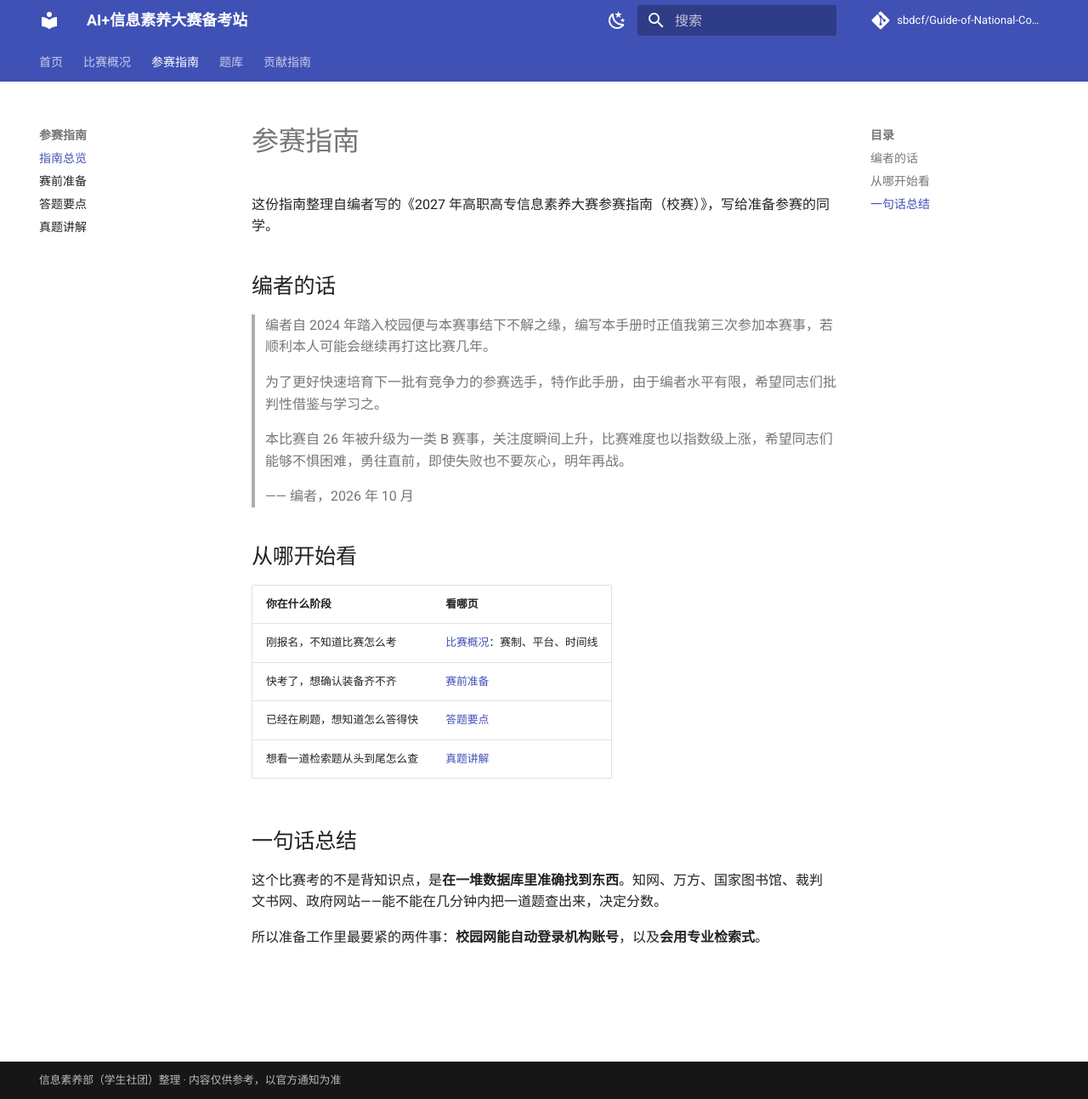
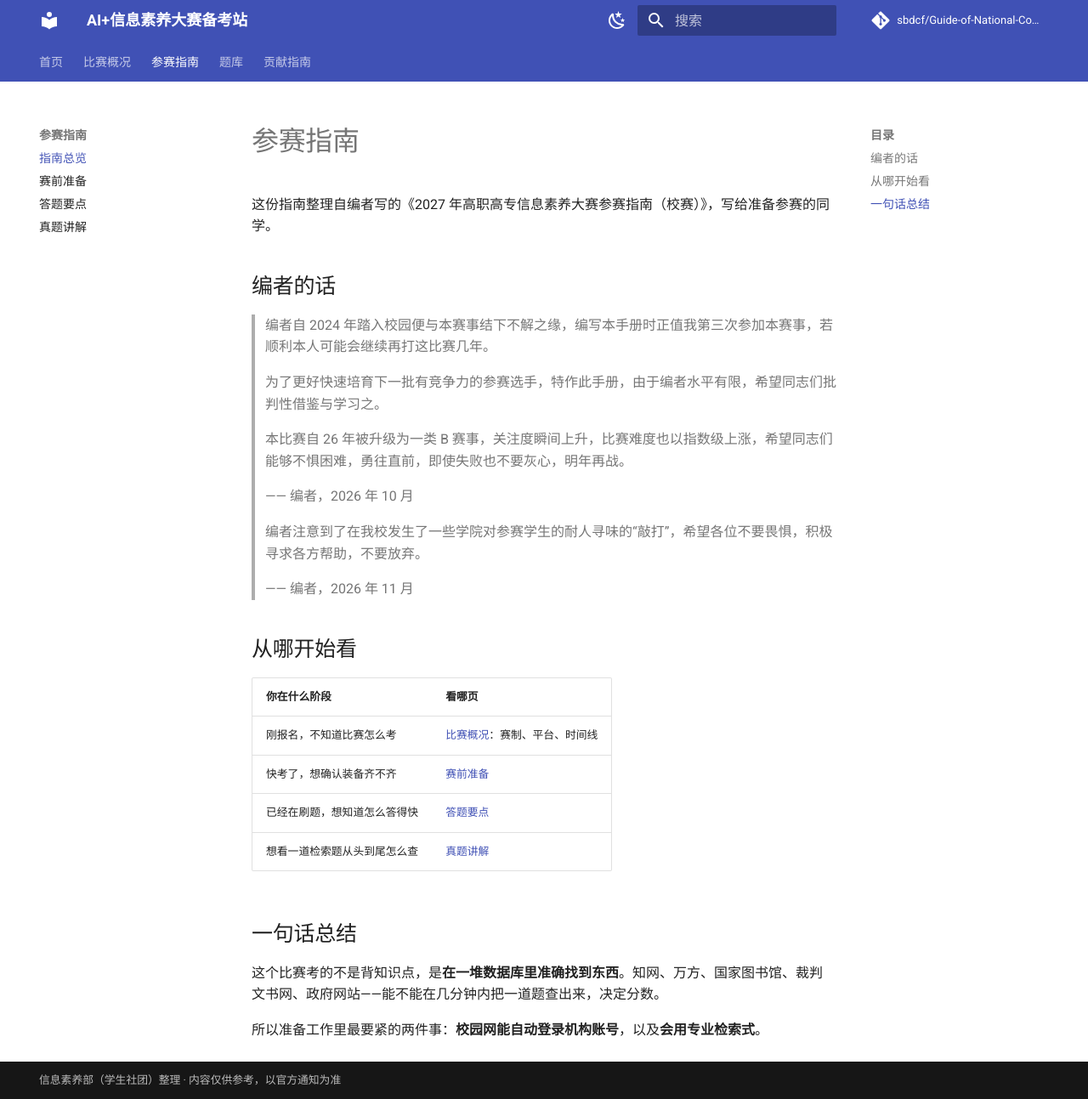
Before and after one commit to sbdcf/Guide-of-National-College-Student-Information-Literacy-Competition, an MkDocs documentation site: the page built from docs/guide/index.md, in a window 1280 px wide and 1293 px high. Shown: the whole window at 85% size. Built offline with MkDocs 1.6.1 and Material for MkDocs 9.7.7, drawn with Linux system fonts in a browser that asks for light colours; comment, search, counter and statistics services are not loaded.

Commit message:
Update index.md

```diff
--- a/docs/guide/index.md
+++ b/docs/guide/index.md
@@ -11,6 +11,10 @@
 > 本比赛自 26 年被升级为一类 B 赛事，关注度瞬间上升，比赛难度也以指数级上涨，希望同志们能够不惧困难，勇往直前，即使失败也不要灰心，明年再战。
 >
 > —— 编者，2026 年 10 月
+>
+> 编者注意到了在我校发生了一些学院对参赛学生的耐人寻味的“敲打”，希望各位不要畏惧，积极寻求各方帮助，不要放弃。
+>
+> —— 编者，2026 年 11 月
 
 ## 从哪开始看
 
```
